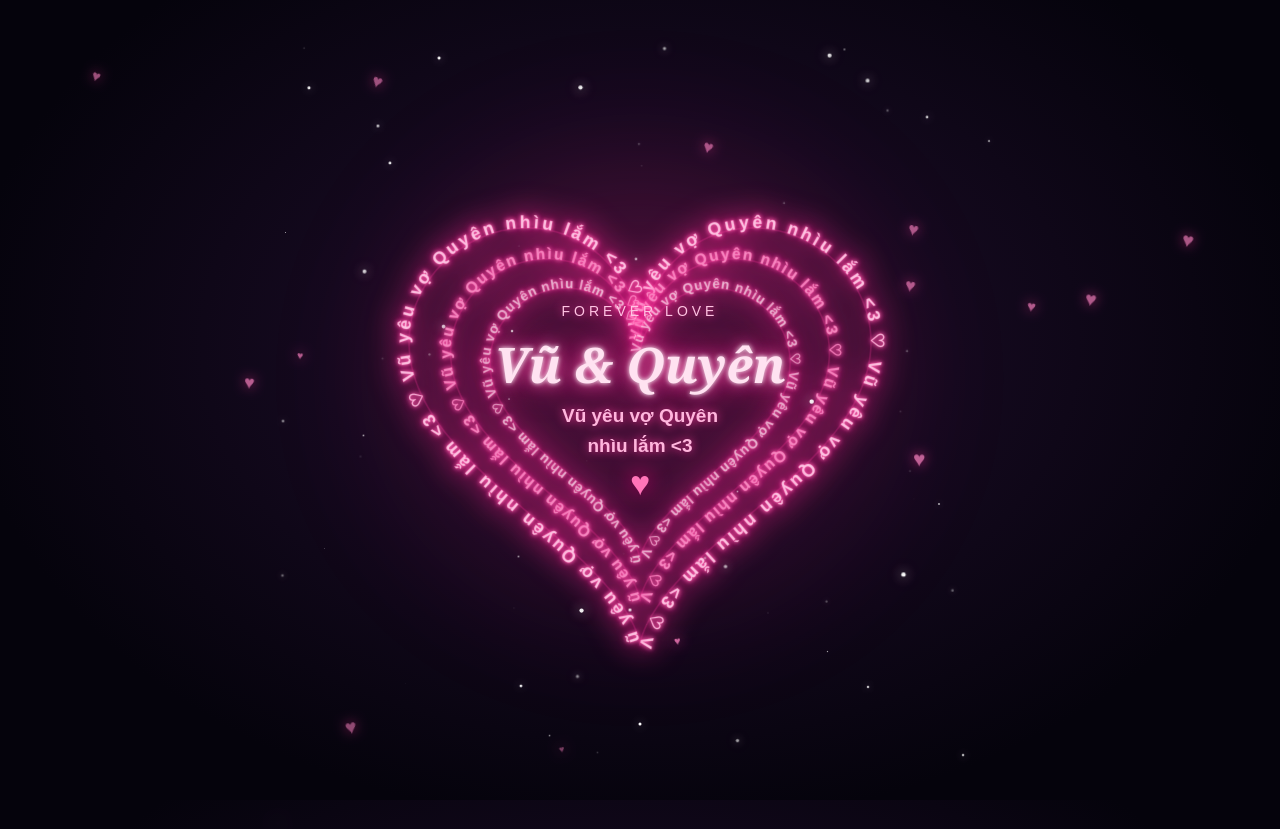
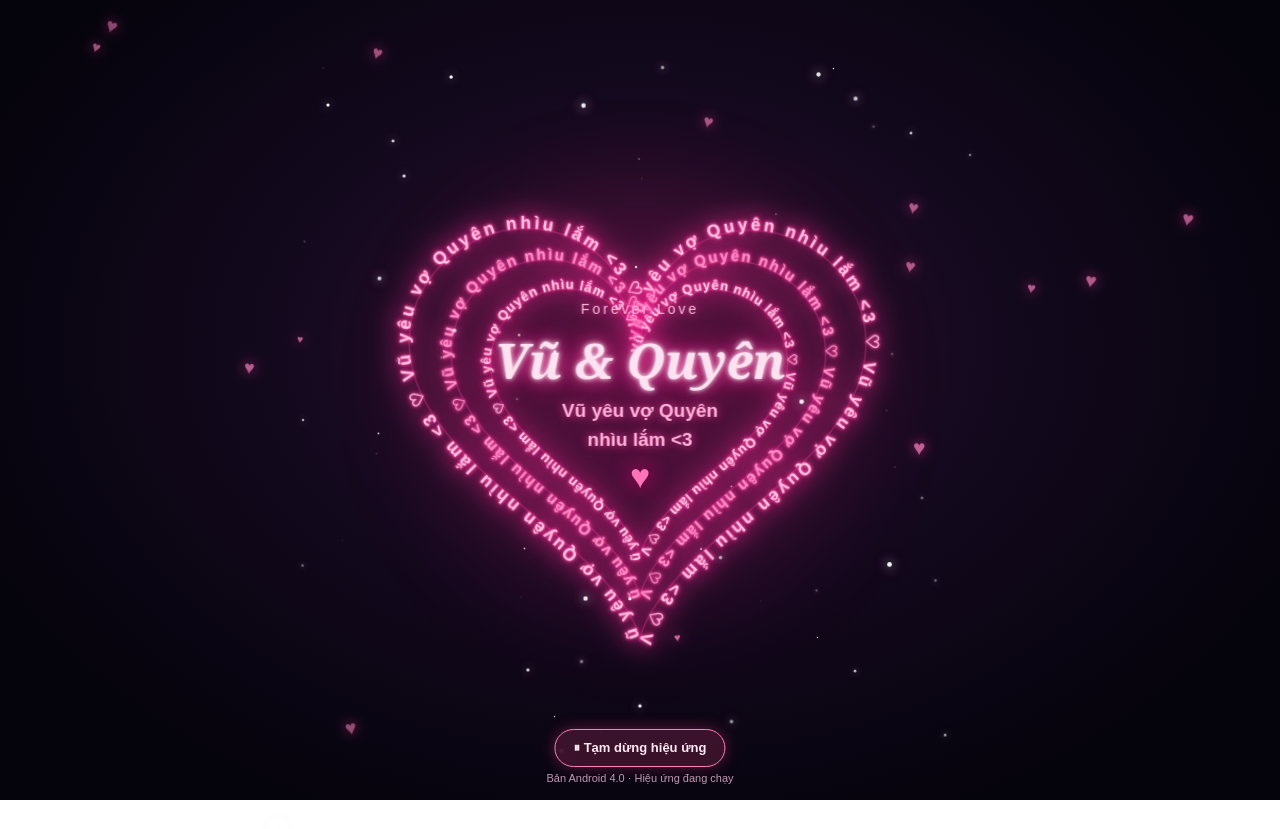
Before and after one commit to binvu476-dot/trai-tim-tinh-yeu, a plain HTML site: page index.html in a window 1280 px wide. After the commit the page ends 800 px from the top, so only its background shows below. Drawn offline with Linux system fonts and the light colour scheme.

Commit message:
Update index.html

```diff
--- a/index.html
+++ b/index.html
@@ -1,424 +1,128 @@
-
 <!DOCTYPE html>
 <html lang="vi">
 <head>
 <meta charset="UTF-8">
-<meta name="viewport" content="width=device-width, initial-scale=1.0">
+<meta name="viewport" content="width=device-width,initial-scale=1,viewport-fit=cover">
+<meta name="theme-color" content="#10051b">
 <title>Vũ ❤️ Quyên</title>
-
 <style>
-:root {
-  --pink: #ff73bc;
-  --light: #ffe0f1;
-}
-
-* {
-  box-sizing: border-box;
-}
-
-body {
-  margin: 0;
-  min-height: 100vh;
-  overflow: hidden;
-  display: grid;
-  place-items: center;
-  background:
-    radial-gradient(ellipse at 50% 43%,
-      #35102f 0%, #14091e 35%, #05030c 75%),
-    #05030c;
-  font-family: Arial, sans-serif;
-}
-
-.scene {
-  position: relative;
-  width: min(96vw, 720px);
-  aspect-ratio: 1;
-  perspective: 1000px;
-}
-
-.aura {
-  position: absolute;
-  width: 65%;
-  height: 60%;
-  left: 17.5%;
-  top: 17%;
-  border-radius: 50%;
-  background: #fd208f;
-  opacity: .14;
-  filter: blur(85px);
-  animation: aura 3s ease-in-out infinite alternate;
-}
-
-.tilt {
-  position: absolute;
-  inset: 0;
-  transform-style: preserve-3d;
-  transition: transform .2s ease-out;
-}
-
-.heart {
-  width: 100%;
-  height: 100%;
-  overflow: visible;
-  filter: drop-shadow(0 0 15px #ff2a96);
-  animation: beat 2.4s ease-in-out infinite;
-}
-
-.heart-shape {
-  fill: none;
-  stroke: #ff3c9e;
-  stroke-width: 1.5;
-  opacity: .27;
-  filter: drop-shadow(0 0 12px #ff69b4);
-}
-
-.heart-text {
-  font-family: Arial, sans-serif;
-  font-weight: 700;
-  fill: #ffc5e4;
-  paint-order: stroke;
-  stroke: #ff459f;
-  stroke-width: .35px;
-  text-shadow:
-    0 0 4px #ff66b1,
-    0 0 9px #ff3299;
-}
-
-.outer {
-  font-size: 17px;
-}
-
-.middle {
-  font-size: 15px;
-  fill: #ff91c9;
-  opacity: .95;
-}
-
-.inner {
-  font-size: 13px;
-  fill: #ffd6eb;
-  opacity: .85;
-}
-
-.center {
-  position: absolute;
-  left: 50%;
-  top: 51%;
-  width: 65%;
-  transform: translate(-50%, -50%);
-  text-align: center;
-  pointer-events: none;
-  animation: float 4s ease-in-out infinite;
-}
-
-.center .mini {
-  font-size: clamp(11px, 2vw, 14px);
-  letter-spacing: 4px;
-  color: #ffc4e3;
-  text-transform: uppercase;
-  text-shadow: 0 0 10px #ff3d9c;
-}
-
-.center h1 {
-  margin: 12px 0 5px;
-  font-size: clamp(30px, 6vw, 49px);
-  font-family: Georgia, serif;
-  font-style: italic;
-  color: #ffe2f1;
-  text-shadow:
-    0 0 5px #fff,
-    0 0 15px #ff66b5,
-    0 0 35px #ff1688;
-}
-
-.center .message {
-  margin: 8px 0;
-  font-size: clamp(13px, 2.8vw, 19px);
-  font-weight: bold;
-  color: #ffb6dd;
-  text-shadow: 0 0 10px #ff3999;
-}
-
-.center .symbol {
-  margin-top: 8px;
-  font-size: 33px;
-  color: #ff74b8;
-  text-shadow: 0 0 22px #ff0080;
-  animation: beat 1.5s ease-in-out infinite;
-}
-
-.spark {
-  position: absolute;
-  border-radius: 50%;
-  background: #fff;
-  box-shadow:
-    0 0 8px #fff,
-    0 0 18px #ff55b0;
-  pointer-events: none;
-  animation: twinkle var(--duration) ease-in-out infinite;
-  animation-delay: var(--delay);
-}
-
-.floating-heart {
-  position: absolute;
-  bottom: -30px;
-  color: #ff81c2;
-  pointer-events: none;
-  text-shadow: 0 0 12px #ff2c97;
-  opacity: 0;
-  animation: rise var(--time) linear infinite;
-  animation-delay: var(--delay);
-}
-
-@keyframes beat {
-  0%, 100% { transform: scale(1); }
-  45% { transform: scale(1.035); }
-  60% { transform: scale(1.01); }
-  75% { transform: scale(1.045); }
-}
-
-@keyframes aura {
-  from { opacity: .12; transform: scale(.9); }
-  to { opacity: .27; transform: scale(1.2); }
-}
-
-@keyframes float {
-  0%, 100% {
-    transform: translate(-50%, -50%) translateY(0);
-  }
-  50% {
-    transform: translate(-50%, -50%) translateY(-8px);
-  }
-}
-
-@keyframes twinkle {
-  0%, 100% { opacity: .15; transform: scale(.6); }
-  50% { opacity: 1; transform: scale(1.5); }
-}
-
-@keyframes rise {
-  0% {
-    transform: translateY(0) rotate(-15deg);
-    opacity: 0;
-  }
-  15% { opacity: .8; }
-  85% { opacity: .6; }
-  100% {
-    transform: translateY(-110vh) rotate(25deg);
-    opacity: 0;
-  }
-}
-
-@media (prefers-reduced-motion: reduce) {
-  .heart,
-  .center,
-  .spark,
-  .floating-heart {
-    animation-duration: 8s;
-  }
-}
-@media (hover: none) and (pointer: coarse) {
-  .tilt {
-    animation: phoneRotate 6s ease-in-out infinite;
-  }
-
-  .heart {
-    animation: beat 2s ease-in-out infinite;
-  }
-}
-
-@keyframes phoneRotate {
-  0%, 100% {
-    transform: rotateY(-12deg) rotateX(5deg);
-  }
-  50% {
-    transform: rotateY(12deg) rotateX(-5deg);
-  }
-}
+:root{--pink:#ff73bc;--light:#ffe0f1}
+*{box-sizing:border-box}
+html,body{margin:0;width:100%;height:100%}
+body{min-height:100svh;overflow:hidden;display:grid;place-items:center;background:radial-gradient(ellipse at 50% 43%,#35102f 0%,#14091e 38%,#05030c 80%);font-family:Arial,sans-serif;color:#ffe0f1}
+.scene{position:relative;width:min(98vw,720px,85svh);aspect-ratio:1;perspective:1000px;isolation:isolate}
+.aura{position:absolute;inset:20%;border-radius:50%;background:#fd208f;opacity:.24;filter:blur(65px);animation:aura 3s ease-in-out infinite alternate;pointer-events:none}
+.tilt{position:absolute;inset:0;transform-style:preserve-3d;animation:phoneRotate 7s ease-in-out infinite;will-change:transform}
+.heart{display:block;width:100%;height:100%;overflow:visible;filter:drop-shadow(0 0 12px #ff2a96);animation:beat 2.2s ease-in-out infinite;transform-origin:center;will-change:transform}
+.heart-shape{fill:none;stroke:#ff3c9e;stroke-width:1.5;opacity:.35}
+.heart-text{font-family:Arial,sans-serif;font-weight:700;fill:#ffc5e4;stroke:#ff459f;stroke-width:.2px;paint-order:stroke;text-shadow:0 0 3px #ff66b1,0 0 7px #ff3299}
+.outer{font-size:17px}.middle{font-size:15px;fill:#ff91c9}.inner{font-size:13px;fill:#ffd6eb}
+.center{position:absolute;left:50%;top:51%;width:56%;text-align:center;pointer-events:none;animation:float 3.5s ease-in-out infinite;transform:translate(-50%,-50%)}
+.center .mini{font-size:clamp(9px,2vw,14px);letter-spacing:3px;color:#ffc4e3;text-shadow:0 0 10px #ff3d9c}
+.center h1{margin:10px 0 5px;font-size:clamp(25px,6vw,49px);font-family:Georgia,serif;font-style:italic;color:#ffe2f1;text-shadow:0 0 5px #fff,0 0 15px #ff66b5,0 0 30px #ff1688}
+.center .message{margin:7px 0;font-size:clamp(12px,2.8vw,19px);font-weight:bold;color:#ffb6dd;text-shadow:0 0 10px #ff3999}
+.center .symbol{margin-top:7px;font-size:33px;color:#ff74b8;text-shadow:0 0 22px #ff0080;animation:beat 1.3s ease-in-out infinite}
+.spark{position:absolute;border-radius:50%;background:white;box-shadow:0 0 7px white,0 0 14px #ff55b0;pointer-events:none;animation:twinkle var(--duration) ease-in-out infinite;animation-delay:var(--delay)}
+.floating-heart{position:fixed;bottom:-35px;color:#ff81c2;pointer-events:none;text-shadow:0 0 12px #ff2c97;opacity:0;animation:rise var(--time) linear infinite;animation-delay:var(--delay);z-index:0}
+.scene{z-index:1}
+.controls{position:fixed;bottom:max(16px,env(safe-area-inset-bottom));left:50%;transform:translateX(-50%);z-index:5;display:flex;flex-direction:column;align-items:center;gap:5px}
+.toggle{background:#42162fd9;border:1px solid #ff80bf;color:#ffe8f4;padding:10px 18px;border-radius:99px;font:600 13px Arial,sans-serif;box-shadow:0 0 15px #ff3e8b55;cursor:pointer}
+.status{font:11px Arial,sans-serif;color:#f6c3e0;opacity:.78;white-space:nowrap}
+@keyframes beat{0%,100%{transform:scale(1)}35%{transform:scale(1.055)}55%{transform:scale(1.01)}72%{transform:scale(1.045)}}
+@keyframes aura{from{opacity:.14;transform:scale(.88)}to{opacity:.33;transform:scale(1.18)}}
+@keyframes float{0%,100%{transform:translate(-50%,-50%) translateY(0)}50%{transform:translate(-50%,-50%) translateY(-9px)}}
+@keyframes twinkle{0%,100%{opacity:.15;transform:scale(.6)}50%{opacity:1;transform:scale(1.6)}}
+@keyframes rise{0%{transform:translateY(0) rotate(-15deg);opacity:0}15%{opacity:.8}85%{opacity:.6}100%{transform:translateY(-115svh) rotate(25deg);opacity:0}}
+@keyframes phoneRotate{0%,100%{transform:rotateY(-11deg) rotateX(4deg)}50%{transform:rotateY(11deg) rotateX(-4deg)}}
+@media(max-width:600px){.scene{width:min(100vw,470px,74svh)}.aura{filter:blur(32px)}.heart{filter:drop-shadow(0 0 8px #ff2a96)}.center{width:53%}.center h1{font-size:clamp(19px,6vw,30px);margin:6px 0}.center .mini{font-size:9px;letter-spacing:1.5px}.center .message{font-size:clamp(9px,2.65vw,13px);margin:4px 0}.center .symbol{font-size:25px;margin-top:3px}}
+/* Khi Android bật giảm chuyển động, dùng chuyển động nhẹ hơn thay vì ép chạy mạnh. */
+@media(prefers-reduced-motion:reduce){.tilt{animation:none}.heart{animation:beat 5s ease-in-out infinite}.center{animation:none}.floating-heart{animation-duration:18s}}
+body.paused .heart,body.paused .tilt,body.paused .center,body.paused .aura,body.paused .spark,body.paused .floating-heart,body.paused .symbol{animation-play-state:paused!important}
 </style>
 </head>
-
 <body>
-
 <div class="scene" id="scene">
   <div class="aura"></div>
-
   <div class="tilt" id="tilt">
-    <svg class="heart" viewBox="0 0 700 700"
-         xmlns="http://www.w3.org/2000/svg">
-
-      <defs>
-        <path id="path1"/>
-        <path id="path2"/>
-        <path id="path3"/>
-      </defs>
-
-      <!-- Ba đường viền trái tim -->
-      <use href="#path1" class="heart-shape"/>
-      <use href="#path2" class="heart-shape"/>
-      <use href="#path3" class="heart-shape"/>
-
-      <!-- Chữ nằm dọc đường viền -->
-      <text class="heart-text outer">
-        <textPath href="#path1" id="text1"></textPath>
-      </text>
-
-      <text class="heart-text middle">
-        <textPath href="#path2" id="text2"></textPath>
-      </text>
-
-      <text class="heart-text inner">
-        <textPath href="#path3" id="text3"></textPath>
-      </text>
+    <svg class="heart" viewBox="0 0 700 700" xmlns="http://www.w3.org/2000/svg" role="img" aria-label="Ba trái tim tạo bằng dòng chữ Vũ yêu vợ Quyên nhìu lắm">
+      <defs><path id="path1"/><path id="path2"/><path id="path3"/></defs>
+      <use href="#path1" class="heart-shape"/><use href="#path2" class="heart-shape"/><use href="#path3" class="heart-shape"/>
+      <text class="heart-text outer"><textPath href="#path1" id="text1"></textPath></text>
+      <text class="heart-text middle"><textPath href="#path2" id="text2"></textPath></text>
+      <text class="heart-text inner"><textPath href="#path3" id="text3"></textPath></text>
     </svg>
   </div>
-
-  <!-- Chữ chính giữa -->
   <div class="center">
     <div class="mini">Forever Love</div>
-    <h1>Vũ & Quyên</h1>
-    <div class="message">
-      Vũ yêu vợ Quyên
-    </div>
-    <div class="message">
-      nhìu lắm &lt;3
-    </div>
+    <h1>Vũ &amp; Quyên</h1>
+    <div class="message">Vũ yêu vợ Quyên</div>
+    <div class="message">nhìu lắm &lt;3</div>
     <div class="symbol">♥</div>
   </div>
 </div>
-
+<div class="controls"><button class="toggle" id="toggle" type="button">⏸ Tạm dừng hiệu ứng</button><span class="status" id="status">Bản Android 4.0 · Hiệu ứng đang chạy</span></div>
 <script>
-const message = "Vũ yêu vợ Quyên nhìu lắm <3";
-const scene = document.getElementById("scene");
-
-// Hàm tạo hình trái tim chuẩn
-function createHeart(scale) {
-  const points = [];
-
-  for (let i = 0; i <= 500; i++) {
-    const t = (i / 500) * Math.PI * 2;
-
-    const x = 16 * Math.pow(Math.sin(t), 3);
-
-    const y =
-      13 * Math.cos(t)
-      - 5 * Math.cos(2 * t)
-      - 2 * Math.cos(3 * t)
-      - Math.cos(4 * t);
-
-    const px = 350 + x * 14 * scale;
-    const py = 350 - y * 14 * scale;
-
-    points.push(
-      `${i === 0 ? "M" : "L"} ${px.toFixed(2)} ${py.toFixed(2)}`
-    );
+'use strict';
+const message='Vũ yêu vợ Quyên nhìu lắm <3';
+const scene=document.getElementById('scene');
+function createHeart(scale){
+  const points=[];
+  for(let i=0;i<=500;i++){
+    const t=i/500*Math.PI*2;
+    const x=16*Math.sin(t)**3;
+    const y=13*Math.cos(t)-5*Math.cos(2*t)-2*Math.cos(3*t)-Math.cos(4*t);
+    const px=350+x*14*scale,py=350-y*14*scale;
+    points.push((i?'L ':'M ')+px.toFixed(2)+' '+py.toFixed(2));
   }
-
-  return points.join(" ") + " Z";
+  return points.join(' ')+' Z';
 }
-
-// Đo chữ để không chồng lên nhau
-const canvas = document.createElement("canvas");
-const ctx = canvas.getContext("2d");
-
-function addText(pathId, textId, scale, size) {
-  const path = document.getElementById(pathId);
-  const textPath = document.getElementById(textId);
-
-  path.setAttribute("d", createHeart(scale));
-
-  const length = path.getTotalLength();
-
-  ctx.font = `bold ${size}px Arial`;
-
-  const phrase = message + "   ♡   ";
-  const phraseWidth = ctx.measureText(phrase).width;
-
-  // Số câu vừa với chu vi trái tim
-  const count = Math.max(
-    1,
-    Math.floor((length - 35) / phraseWidth)
-  );
-
-  textPath.textContent = phrase.repeat(count);
-
-  // Chỉ nới khoảng cách chữ, không kéo méo chữ
-  textPath.setAttribute("textLength", length - 30);
-  textPath.setAttribute("lengthAdjust", "spacing");
+const canvas=document.createElement('canvas'),ctx=canvas.getContext('2d');
+function addText(pathId,textId,scale,size){
+  const path=document.getElementById(pathId),textPath=document.getElementById(textId);
+  path.setAttribute('d',createHeart(scale));
+  const length=path.getTotalLength();
+  ctx.font=`bold ${size}px Arial`;
+  const phrase=message+'   ♡   ';
+  const count=Math.max(1,Math.floor((length-35)/ctx.measureText(phrase).width));
+  textPath.textContent=phrase.repeat(count);
+  textPath.setAttribute('textLength',length-30);
+  textPath.setAttribute('lengthAdjust','spacing');
 }
-
-// Ba lớp chữ rõ ràng, không đè lên nhau
-addText("path1", "text1", 1.0, 17);
-addText("path2", "text2", 0.82, 15);
-addText("path3", "text3", 0.65, 13);
-
-// Tạo sao lấp lánh
-for (let i = 0; i < 65; i++) {
-  const star = document.createElement("span");
-  star.className = "spark";
-
-  const size = Math.random() * 2.5 + 1;
-
-  star.style.width = size + "px";
-  star.style.height = size + "px";
-  star.style.left = Math.random() * 100 + "%";
-  star.style.top = Math.random() * 100 + "%";
-
-  star.style.setProperty(
-    "--duration",
-    (Math.random() * 3 + 1.5) + "s"
-  );
-
-  star.style.setProperty(
-    "--delay",
-    (Math.random() * -5) + "s"
-  );
-
+addText('path1','text1',1,17);
+addText('path2','text2',.82,15);
+addText('path3','text3',.65,13);
+const isMobile=window.matchMedia('(max-width:600px)').matches;
+for(let i=0;i<(isMobile?35:65);i++){
+  const star=document.createElement('span');star.className='spark';
+  const size=Math.random()*2.5+1;
+  star.style.width=star.style.height=size+'px';
+  star.style.left=Math.random()*100+'%';star.style.top=Math.random()*100+'%';
+  star.style.setProperty('--duration',Math.random()*3+1.5+'s');
+  star.style.setProperty('--delay',Math.random()*-5+'s');
   scene.appendChild(star);
 }
-
-// Trái tim nhỏ bay lên
-for (let i = 0; i < 16; i++) {
-  const smallHeart = document.createElement("span");
-  smallHeart.className = "floating-heart";
-  smallHeart.textContent = "♥";
-
-  smallHeart.style.left = Math.random() * 100 + "%";
-  smallHeart.style.fontSize =
-    (Math.random() * 12 + 9) + "px";
-
-  smallHeart.style.setProperty(
-    "--time",
-    (Math.random() * 7 + 7) + "s"
-  );
-
-  smallHeart.style.setProperty(
-    "--delay",
-    (Math.random() * -14) + "s"
-  );
-
-  document.body.appendChild(smallHeart);
+for(let i=0;i<(isMobile?14:18);i++){
+  const small=document.createElement('span');small.className='floating-heart';small.textContent='♥';
+  small.style.left=Math.random()*100+'%';small.style.fontSize=Math.random()*12+9+'px';
+  small.style.setProperty('--time',Math.random()*7+7+'s');
+  small.style.setProperty('--delay',Math.random()*-14+'s');
+  document.body.appendChild(small);
 }
-
-// Hiệu ứng chiều sâu khi di chuột
-const tilt = document.getElementById("tilt");
-
-scene.addEventListener("mousemove", (e) => {
-  const rect = scene.getBoundingClientRect();
-
-  const x = (e.clientX - rect.left) / rect.width - 0.5;
-  const y = (e.clientY - rect.top) / rect.height - 0.5;
-
-  tilt.style.transform = `
-    rotateY(${x * 8}deg)
-    rotateX(${-y * 8}deg)
-  `;
-});
-
-scene.addEventListener("mouseleave", () => {
-  tilt.style.transform = "rotateX(0deg) rotateY(0deg)";
+const tilt=document.getElementById('tilt');
+const hasMouse=window.matchMedia('(hover:hover) and (pointer:fine)').matches;
+if(hasMouse){
+  scene.addEventListener('mousemove',e=>{
+    const r=scene.getBoundingClientRect(),x=(e.clientX-r.left)/r.width-.5,y=(e.clientY-r.top)/r.height-.5;
+    tilt.style.animation='none';tilt.style.transform=`rotateY(${x*12}deg) rotateX(${-y*12}deg)`;
+  });
+  scene.addEventListener('mouseleave',()=>{tilt.style.transform='';tilt.style.animation='phoneRotate 7s ease-in-out infinite'});
+}
+const toggle=document.getElementById('toggle'),status=document.getElementById('status');
+toggle.addEventListener('click',()=>{
+  const stopped=document.body.classList.toggle('paused');
+  toggle.textContent=stopped?'▶ Bật hiệu ứng':'⏸ Tạm dừng hiệu ứng';
+  status.textContent=stopped?'Bản Android 4.0 · Đã tạm dừng':'Bản Android 4.0 · Hiệu ứng đang chạy';
 });
 </script>
-
 </body>
 </html>
```
